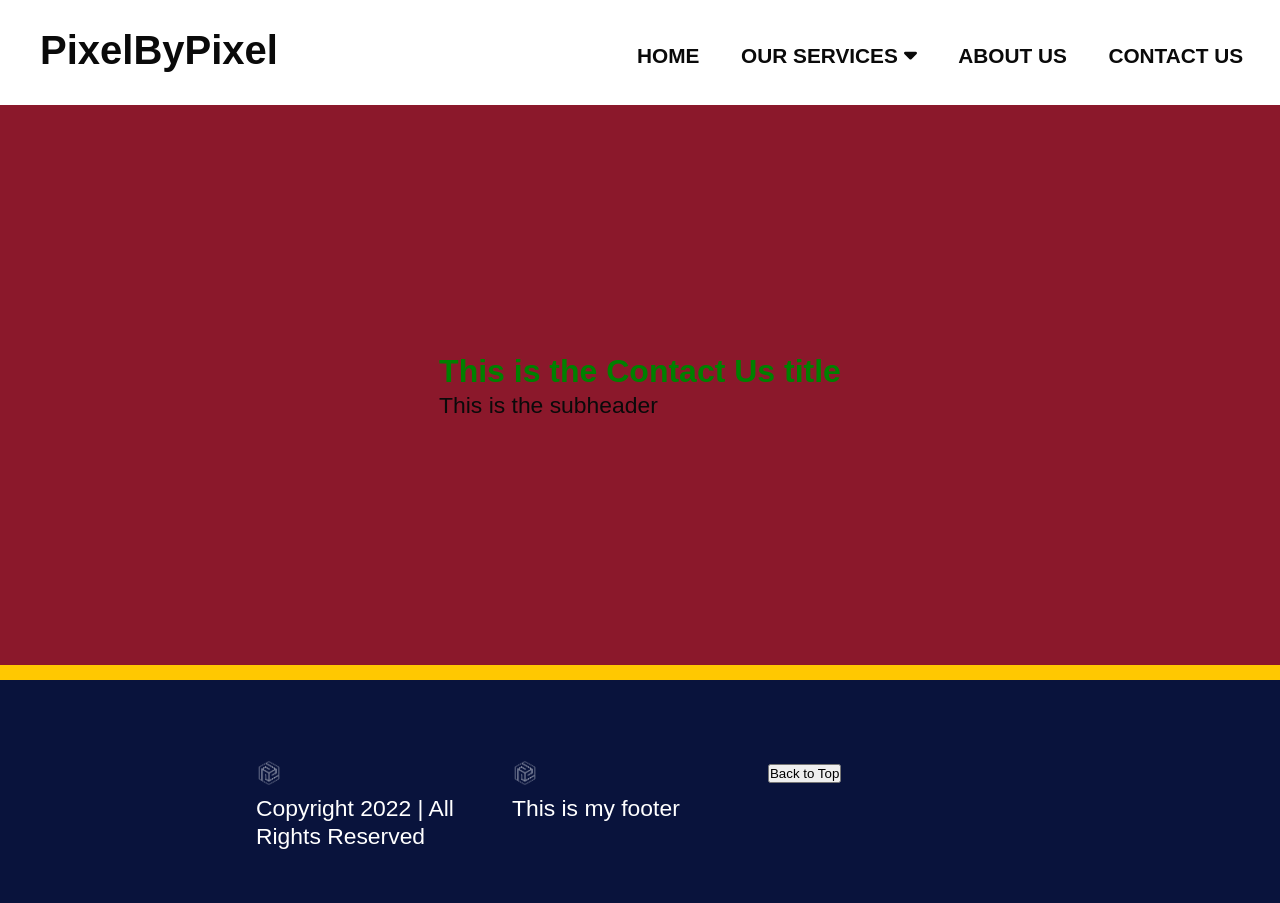
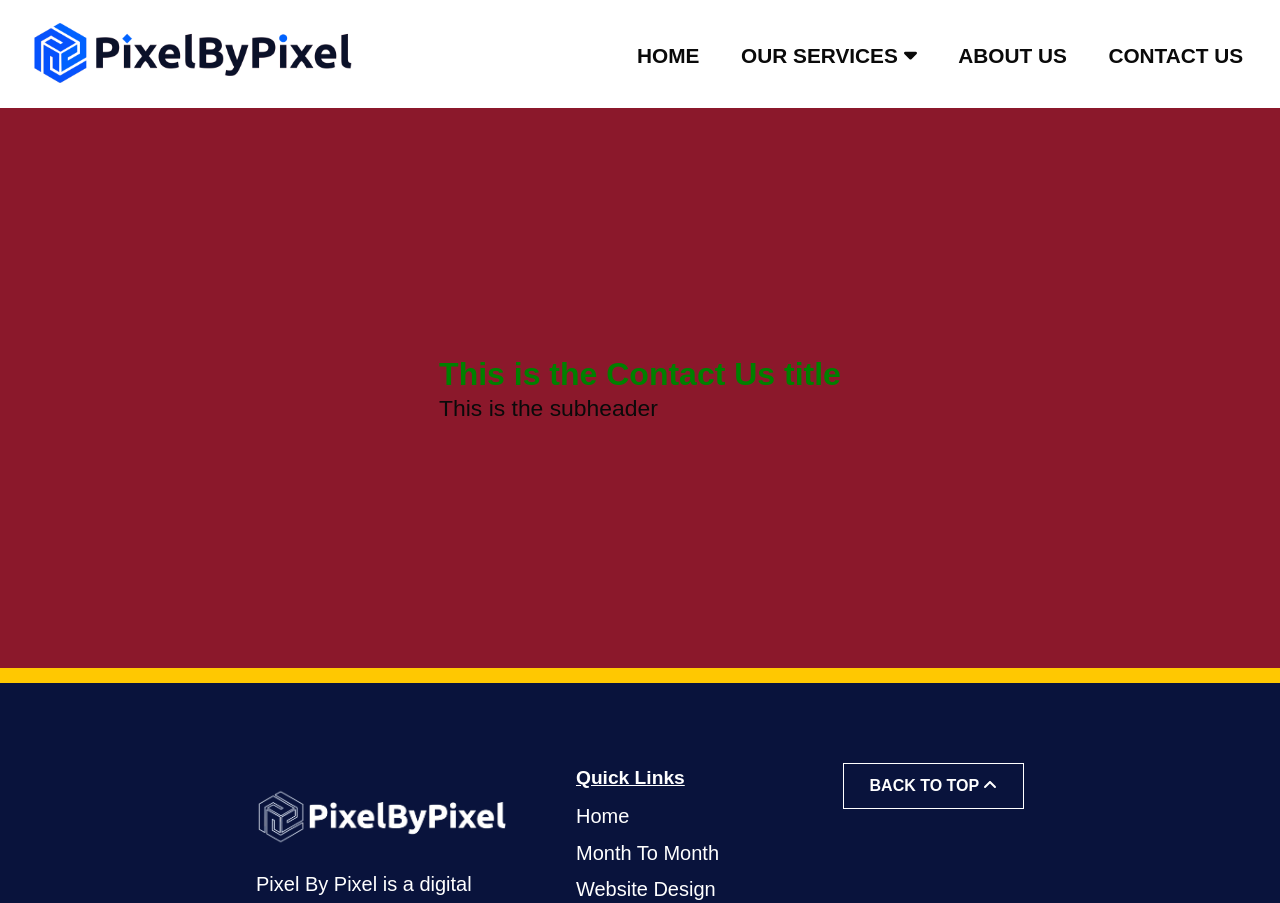
Before and after one commit to Iancahn/PixelByPixel, a React (Create React App) app: page /contact in a window 1280 px wide. Shown: the top 903 px of the page. Built offline with nearby package versions, Linux system fonts and the light colour scheme; a web font is replaced by a local one.

Commit message:
Styling : Footer Component

```diff
--- a/src/components/Footer.jsx
+++ b/src/components/Footer.jsx
@@ -4,7 +4,10 @@ import React from 'react';
 // import components
 
 // import images
-import footerLogo from '../img/pixelbypixel-footer-logo.png';
+import footerLogo from '../img/pbp-2023-footerlogo.png';
+
+import { FontAwesomeIcon } from '@fortawesome/react-fontawesome';
+import { faAngleUp } from '@fortawesome/free-solid-svg-icons';
 
 function Footer() {
     return (
@@ -14,18 +17,26 @@ function Footer() {
                     <div className="column-three">
                         <div>
                             <img src={footerLogo} alt="pixelbypixel footer logo" id="footer-logo" />
-                            <p>Copyright 2022 | All Rights Reserved</p>
+                            <p>Pixel By Pixel is a digital marketing agency that specializes in website design and development.</p>
+                        </div>
+                        <div>
+                            <p className="copyright">© Copyright 2022 | All Rights Reserved | PixelByPixel</p>
+                        </div>
+                    </div>
+                    <div className="column-three quick-links">
+                        <div>
+                            <h4><span style={{ textDecoration: "underline", paddingBottom: "0.5em" }}>Quick Links</span></h4>
+                            <p>Home</p>
+                            <p>Month To Month</p>
+                            <p>Website Design</p>
+                            <p>Graphic Design</p>
+                            <p>About Us</p>
+                            <p>Contact Us</p>
                         </div>
                     </div>
                     <div className="column-three">
-                        <div>
-                            <img src={footerLogo} alt="pixelbypixel footer logo" id="footer-logo" />
-                            <p>This is my footer</p>
-                        </div>
-                    </div>
-                    <div className="column-three">
-                        <div>
-                            <button>Back to Top</button>
+                        <div className="footer-up">
+                            <button className="footer-btn">BACK TO TOP <FontAwesomeIcon icon={faAngleUp} /> </button>
                         </div>
                     </div>
                 </div>
--- a/src/components/HomeHero.jsx
+++ b/src/components/HomeHero.jsx
@@ -1,6 +1,4 @@
 import React from 'react';
-//import Images
-// import homeHero from '../img/home-website-design-services.jpg';
 
 function HomeHero() {
     return (
--- a/src/components/Navbar.jsx
+++ b/src/components/Navbar.jsx
@@ -3,13 +3,15 @@ import { NavLink } from "react-router-dom";
 // import FontAwesome
 import { FontAwesomeIcon } from '@fortawesome/react-fontawesome'
 import { faCaretDown } from '@fortawesome/free-solid-svg-icons'
+// import logo
+import logo from '../img/PBP-2022-Logo.png';
 
 function Navbar() {
     return (
         < header >
             {/* Add lottie animation logo at later stage */}
             <NavLink className="nav-link" to="/">
-                <h1 className="logo">PixelByPixel</h1>
+                <img className="main-logo" src={logo} alt="PixelByPixel logo" />
             </NavLink>
             <nav>
                 <ul class="main-nav">
--- a/src/styles/_home.scss
+++ b/src/styles/_home.scss
@@ -1,6 +1,6 @@
 .home-hero {
     background: url('../img/home-website-design-services.jpg');
-    height: 92vh;
+    height: 88vh;
     color: $pixel-white;
     position: relative;
 }
--- a/src/styles/_navbar.scss
+++ b/src/styles/_navbar.scss
@@ -11,9 +11,10 @@ a {
     text-decoration: none;
 }
 
-.logo {
-    margin: 0;
-    font-size: 1.45rem;
+.main-logo {
+    margin-left: 1.5em;
+    margin-top: 0.3em;
+    max-height: 70px;
 }
 
 .main-nav {
@@ -70,12 +71,14 @@ header {
     text-decoration: none;
     display: block;
     text-align: left;
-    padding: 1em 1.5em;
+    padding: 0.8em 1.5em;
     font-size: 1.1rem;
 }
 
 .dropdown-content a:hover {
-    background-color: $pixel-white;
+    background-color: $pixel-blue;
+    color: $pixel-white;
+    transition: 0.2s ease-in-out
 }
 
 .dropdown:hover .dropdown-content {
--- a/src/styles/app.scss
+++ b/src/styles/app.scss
@@ -2,12 +2,13 @@
 
 $font-stack: futura-pt, sans-serif;
 $font-stack-bold: futura-pt-bold, sans-serif;
-$pixel-blue: #0062ff;
+$pixel-blue: #0065f2;
 $pixel-blueAccent: #0846f3;
 $pixel-darkBlue: #09133c;
 $pixel-yellow: #ffc801;
 $pixel-black: #0a0a0a;
 $pixel-white: #fff;
+
 
 
 @import "./navbar";
@@ -51,7 +52,7 @@ body {
 }
 
 section {
-    padding: 10em 0;
+    padding: 8.5em 0;
 }
 
 .call-to-action {
@@ -117,5 +118,44 @@ footer {
 }
 
 #footer-logo {
-    max-width: 10%;
+    margin-top: 1.5em;
+    max-width: 250px;
+    margin-bottom: 0.5em;
 }
+
+footer p {
+    margin-top: 0.4em;
+    font-size: 1.25rem;
+}
+
+.quick-links {
+    padding-left: 4em;
+}
+
+.copyright {
+    margin-top: 1em;
+    font-size: 1rem;
+}
+
+footer h4 {
+    font-size: 1.2rem;
+}
+
+.footer-btn {
+    color: $pixel-white;
+    background-color: $pixel-darkBlue;
+    border: 1px solid $pixel-white;
+    padding: 0.8em 1.6em;
+    font-size: 1rem;
+    font-weight: bolder;
+    transition: 0.25s ease-in-out;
+}
+
+.footer-btn:hover {
+    background-color: $pixel-white;
+    color: $pixel-darkBlue;
+}
+
+.footer-up {
+    float: right;
+}
```
Also changed, not shown: src/img/PBP-2022-Logo.png (added), src/img/pbp-2023-footerlogo.png (added).
